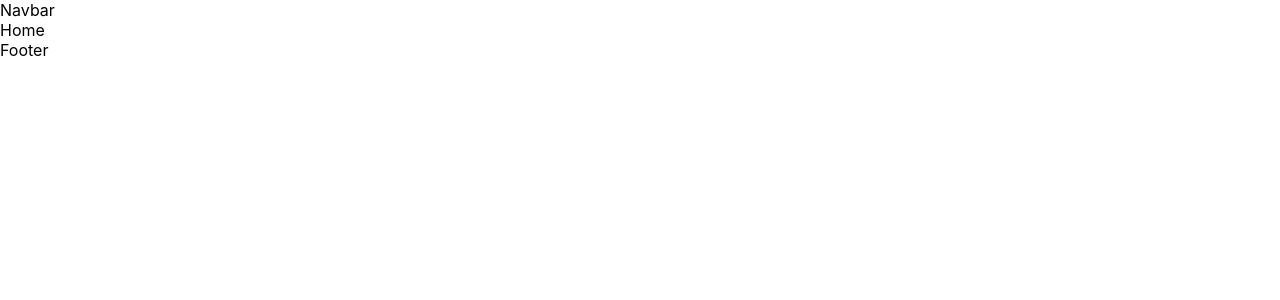
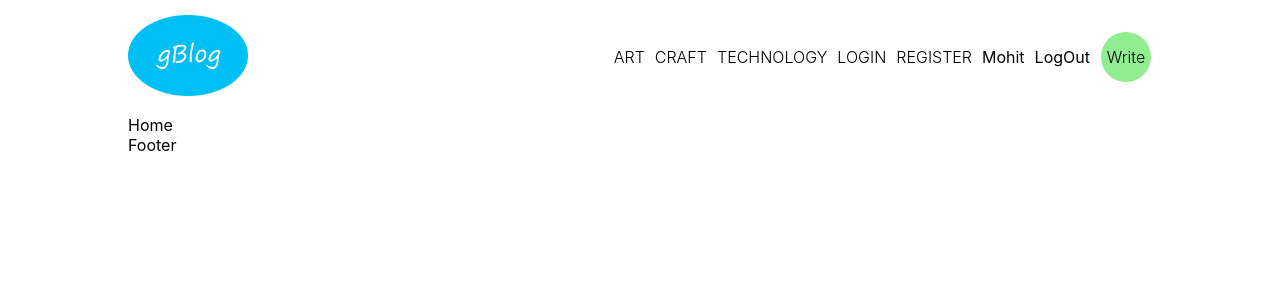
Before and after one commit to mohit838/Dynamic-Blog, a React (Create React App) app in the folder client/: page / in a window 1280 px wide. Shown: the top 300 px of the page. Built offline with nearby package versions, Linux system fonts and the light colour scheme.

Commit message:
Navbar UI

```diff
--- a/client/src/components/Navbar.jsx
+++ b/client/src/components/Navbar.jsx
@@ -1,7 +1,43 @@
 import React from "react";
+import { Link } from "react-router-dom";
+import Logo from "./../assets/img/blog-logo.png";
 
 const Navbar = () => {
-  return <div>Navbar</div>;
+  return (
+    <>
+      <div className="navbar">
+        <div className="container">
+          <div className="logo">
+            <img src={Logo} alt="logo-img" />
+          </div>
+          <div className="links">
+            <Link className="linkUrl" to="/?cat=art">
+              <h6>Art</h6>
+            </Link>
+            <Link className="linkUrl" to="/?cat=craft">
+              <h6>Craft</h6>
+            </Link>
+            <Link className="linkUrl" to="/?cat=technology">
+              <h6>Technology</h6>
+            </Link>
+            <Link className="linkUrl" to="/login">
+              <h6>LogIn</h6>
+            </Link>
+            <Link className="linkUrl" to="/register">
+              <h6>Register</h6>
+            </Link>
+            <span>Mohit</span>
+            <span>LogOut</span>
+            <div className="write">
+              <Link className="linkUrl" to="/write">
+                Write
+              </Link>
+            </div>
+          </div>
+        </div>
+      </div>
+    </>
+  );
 };
 
 export default Navbar;
--- a/client/src/style.scss
+++ b/client/src/style.scss
@@ -5,7 +5,18 @@ $error: #ff0000;
 
 // Main CSS
 .mainApp {
+  display: flex;
+  justify-content: center;
+
   .container {
+    width: 1024px;
+
+    .linkUrl {
+      text-decoration: none;
+      color: inherit;
+    }
+
+    // Login and Registration
     .login {
       display: flex;
       flex-direction: column;
@@ -70,5 +81,63 @@ $error: #ff0000;
         }
       }
     }
+
+    // Navbar
+
+    .navbar {
+      .container {
+        display: flex;
+        align-items: center;
+        justify-content: space-between;
+        padding: 10px 0;
+
+        .logo {
+          img {
+            width: 120px;
+          }
+        }
+        .links {
+          display: flex;
+          flex-direction: row;
+          align-items: center;
+          gap: 10px;
+
+          h6 {
+            font-size: 1rem;
+            font-weight: 300;
+            text-transform: uppercase;
+          }
+
+          span {
+            cursor: pointer;
+          }
+
+          .write {
+            background-color: $bg;
+            height: 50px;
+            width: 50px;
+            border-radius: 50px;
+            -webkit-border-radius: 50px;
+            -moz-border-radius: 50px;
+            -ms-border-radius: 50px;
+            -o-border-radius: 50px;
+
+            display: flex;
+            align-items: center;
+            justify-content: center;
+
+            font-weight: 300;
+
+            border: 1px solid white;
+
+            &:hover {
+              background-color: #a85353;
+              color: white;
+              border: 1px solid #000;
+            }
+          }
+        }
+      }
+    }
   }
 }
```
Also changed, not shown: client/src/assets/img/blog-logo.png (added).
